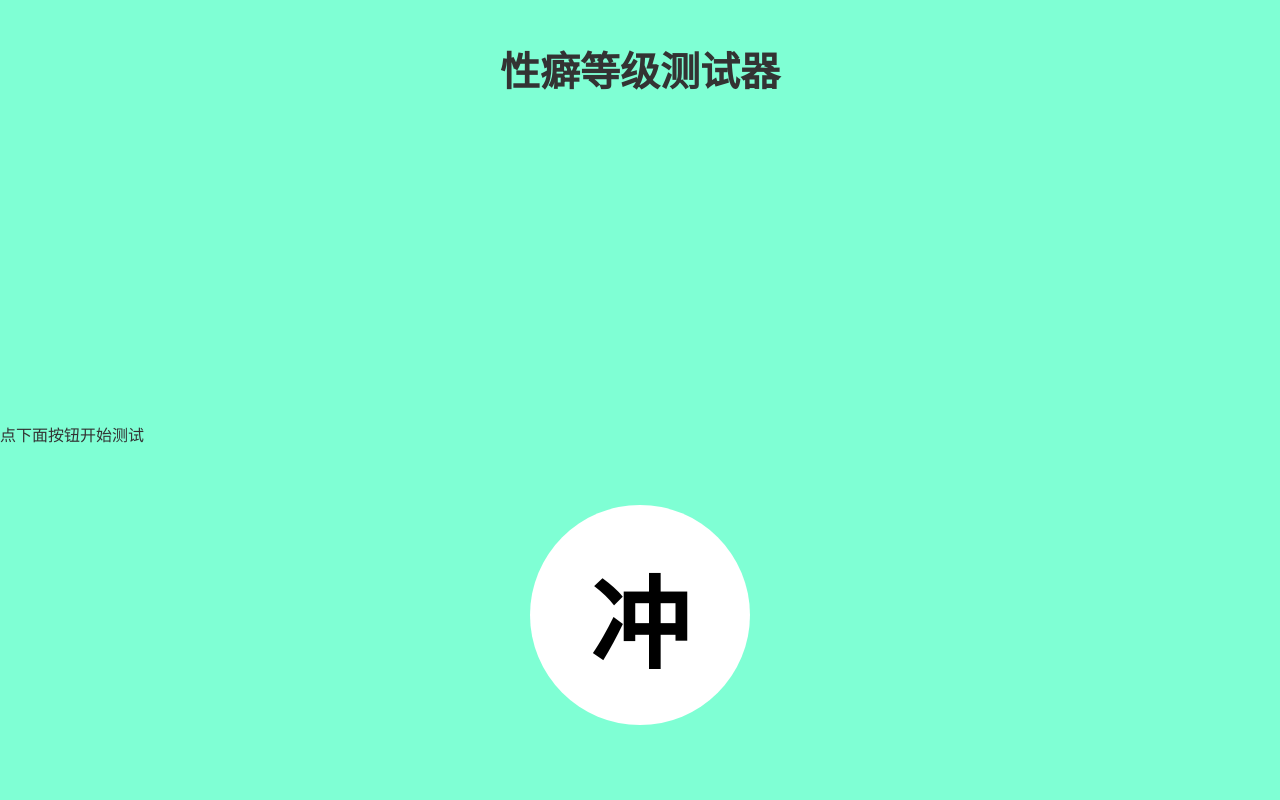
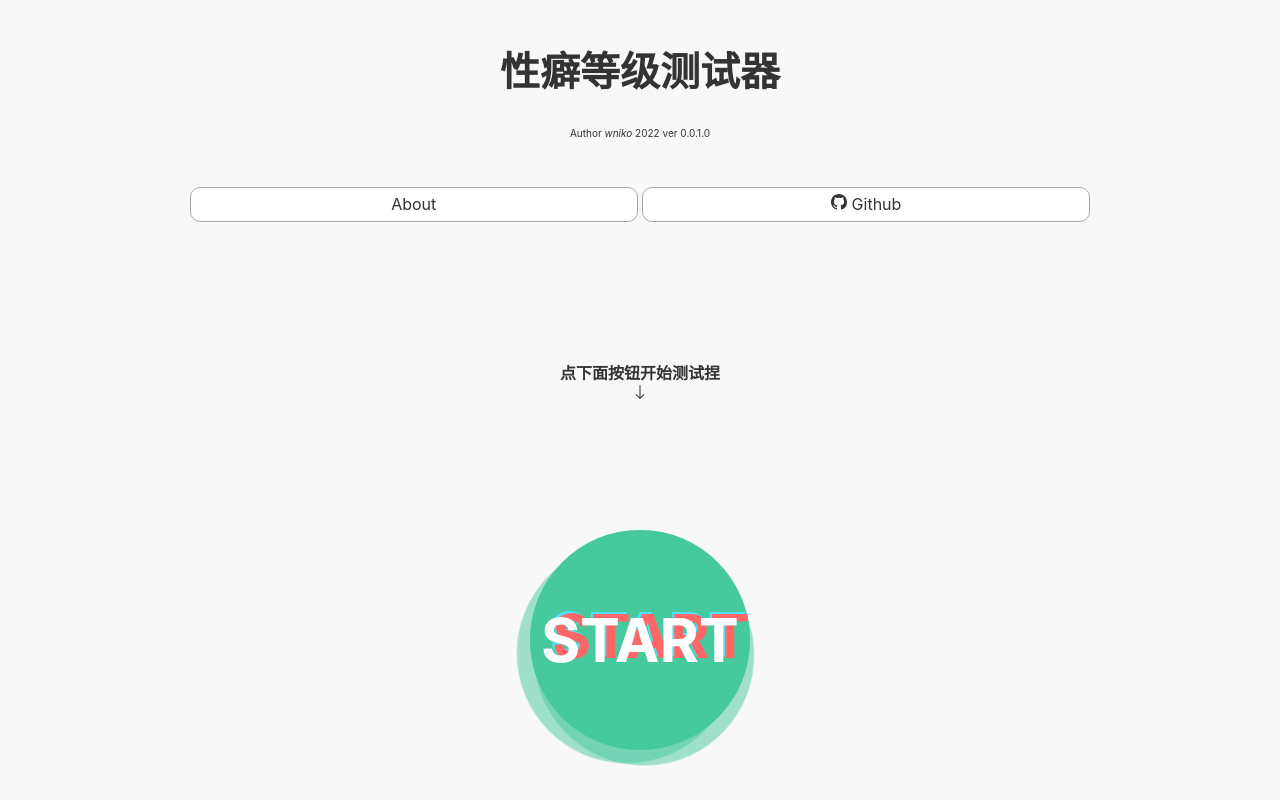
Before and after one commit to elpwc/seiheki-test, a Svelte app: page / in a window 1280 px wide. Built offline with nearby package versions, Linux system fonts and the light colour scheme.

Commit message:
completed home, scoreSum, color switch, etc

```diff
--- a/package.json
+++ b/package.json
@@ -13,6 +13,7 @@
     "@rollup/plugin-node-resolve": "^11.0.0",
     "@rollup/plugin-typescript": "^8.0.0",
     "@tsconfig/svelte": "^2.0.0",
+    "@types/lodash": "^4.14.178",
     "rollup": "^2.3.4",
     "rollup-plugin-css-only": "^3.1.0",
     "rollup-plugin-livereload": "^2.0.0",
@@ -28,6 +29,7 @@
     "@rollup/plugin-json": "^4.1.0",
     "animate.css": "^4.1.1",
     "gsap": "^3.9.0",
+    "lodash": "^4.17.21",
     "sirv-cli": "^1.0.0"
   }
 }
--- a/src/App.svelte
+++ b/src/App.svelte
@@ -2,18 +2,17 @@
   import type Seiheki from './objects/seiheki';
   import { SeihekiBuilder } from './objects/seiheki';
   import Card from './Card.svelte';
-  import { currentSeihekiPage_s, winHeight_s, winWidth_s, device, selected, score_sum, seiheki_data, currentPage_s } from './stores';
+  import { currentSeihekiPage_s, winHeight_s, winWidth_s, device, selected, scoreSum_s, seiheki_data, currentPage_s, level_data } from './stores';
   import SeihekiShow from './SeihekiShow.svelte';
   import gsap from 'gsap';
   import { onMount } from 'svelte';
   import Home from './Home.svelte';
+  import test_data from './data/_safe.json';
 
-  import test_data from './data/_safe.json';
-  import seiheki_lv1 from './data/seiheki_lv1.json';
+  import seiheki_json from './dataLoader';
+  import { LevelBuilder } from './objects/level';
 
-  const safe_mode = true; // office developping mode
-
-  let update = true;
+  const safe_mode = false; // office developping mode
 
   onMount(async () => {
     winHeight_s.set(window.innerHeight);
@@ -24,11 +23,14 @@
         seiheki_data.push(SeihekiBuilder(seiheki.title, 1, seiheki.score, seiheki.desc));
       });
     } else {
-      seiheki_lv1.seihekis.forEach((seiheki) => {
-        seiheki_data.push(SeihekiBuilder(seiheki.title, 1, seiheki.score, seiheki.desc));
+      seiheki_json.forEach((level_d, level: number) => {
+        // @ts-ignore
+        level_data.push(LevelBuilder(level_d.config.title, level + 1, level_d.config.color, level_d.config.desc));
+        level_d.seihekis.forEach((seiheki) => {
+          seiheki_data.push(SeihekiBuilder(seiheki.title, level + 1, seiheki.score, seiheki.desc));
+        });
       });
     }
-    update = !update;
   });
 
   window.addEventListener('resize', () => {
@@ -42,8 +44,32 @@
   let currentSeihekiPage: number = 0;
   let currentPage: string = '';
 
+  let backgroundColor: string = '#f8f8f8';
+
+  let scoreSum: number = 0;
+
+  scoreSum_s.subscribe((v) => {
+    scoreSum = v;
+  });
+
   currentPage_s.subscribe((v) => {
     currentPage = v;
+    switch (v) {
+      case 'home':
+        backgroundColor = '#f8f8f8';
+        break;
+      case 'select':
+        backgroundColor = '#47c99e';
+        break;
+      case 'about':
+        backgroundColor = '#f8f8f8';
+        break;
+      case 'complete':
+        backgroundColor = '#f8f8f8';
+        break;
+      default:
+        break;
+    }
   });
 
   winWidth_s.subscribe((v) => {
@@ -53,9 +79,26 @@
     w_height = v;
   });
 
+  const change_bg = async (to: string) => {
+    gsap.to('.bg', {
+      duration: 1,
+      ease: 'none',
+      backgroundColor: to,
+    });
+  };
+
   let last_page = 0;
+  let last_level = 0;
   currentSeihekiPage_s.subscribe((v) => {
     last_page = currentSeihekiPage;
+    if (seiheki_data.length > 0 && last_level !== seiheki_data[v]?.level) {
+      // @ts-ignore
+      backgroundColor = seiheki_json[seiheki_data[v]?.level - 1].config.color;
+      change_bg(backgroundColor);
+    }
+
+    last_level = seiheki_data[v]?.level;
+
     currentSeihekiPage = v;
     if (last_page > currentSeihekiPage) {
       gsap.from('.card1', {
@@ -106,7 +149,7 @@
 </script>
 
 <main>
-  <div class="page bg" style="z-index: 0;" />
+  <div class="page bg" style={`z-index: 0; background-color: ${backgroundColor}`} />
 
   <div class="page" style="z-index: 1;">
     {#if currentPage === 'home'}
@@ -126,10 +169,10 @@
     {:else if currentPage === 'select'}
       <div>
         <Card className={`card1`} left={-w_width}>
-          <SeihekiShow data={seiheki_data[currentSeihekiPage]} />
+          <SeihekiShow color={backgroundColor} data={seiheki_data[currentSeihekiPage]} />
         </Card>
         <Card className={`card2`} left={0}>
-          <SeihekiShow data={seiheki_data[currentSeihekiPage]} />
+          <SeihekiShow color={backgroundColor} data={seiheki_data[currentSeihekiPage]} />
         </Card>
       </div>
     {:else}
@@ -146,6 +189,7 @@
             currentSeihekiPage_s.set(currentSeihekiPage - 1);
           } else {
             currentPage_s.set('home');
+            backgroundColor = '#f8f8f8';
           }
         }}
       >
@@ -159,7 +203,7 @@
         {/if}
       </div>
 
-      <div class="header-item">{`${score_sum}分`}</div>
+      <div class="header-item">{`${scoreSum}'`}</div>
 
       <div class="header-item">
         {`${currentSeihekiPage + 1} / ${seiheki_data.length}`}
@@ -200,6 +244,5 @@
   }
 
   .bg {
-    background-color: aquamarine;
   }
 </style>
--- a/src/Home.svelte
+++ b/src/Home.svelte
@@ -1,33 +1,25 @@
 <script lang="ts">
-  import gsap from 'gsap/all';
+  import gsap, { CustomEase } from 'gsap/all';
   import { onMount } from 'svelte';
-  import { currentPage_s, winHeight_s, winWidth_s } from './stores';
+  import { currentPage_s, winHeight_s, winWidth_s, currentSeihekiPage_s } from './stores';
+
+  let start_clicked: boolean = false;
 
   const chong_onclick = () => {
-    gsap.from('#chong', {
-      duration: 1,
-      width: 220,
-      height: 220,
-      borderRadius: 220,
-      backgroundColor: 'white',
-      ease: 'power3.out',
-    });
+    start_clicked = true;
     gsap.to('#chong', {
-      duration: 1,
+      duration: 0.5,
       width: 1000,
       height: 1000,
       borderRadius: 1000,
       backgroundColor: 'white',
-      ease: 'power3.out',
+      ease: 'power4.out',
       onComplete: () => {
         currentPage_s.set('select');
+        currentSeihekiPage_s.set(0);
       },
     });
   };
-
-  onMount(async () => {
-    move();
-  });
 
   let winheight = 0,
     winwidth = 0;
@@ -37,46 +29,115 @@
   winWidth_s.subscribe((v) => {
     winwidth = v;
   });
+  onMount(async () => {
+    gsap.to('.rotate_circle.c1', {
+      duration: 3,
+      rotation: 360,
+      ease: 'none',
+      repeat: -1,
+    });
+    gsap.to('.rotate_circle.c2', {
+      duration: 5,
+      rotation: 360,
+      ease: 'none',
+      repeat: -1,
+    });
+    gsap.to('.rotate_circle.c3', {
+      duration: 2,
+      rotation: 360,
+      ease: 'none',
+      repeat: -1,
+    });
 
-  const move = () => {
-    gsap.from('.tip', {
+    const tl = gsap.timeline({ repeat: -1 });
+    tl.to('.tip', {
       duration: 1,
-      top: 0.5 * winheight,
+      top: '50%',
+      ease: 'power3.out',
+      reversed: true,
+    });
+    tl.to('.tip', {
+      duration: 1,
+      top: '50%',
       ease: 'power3.out',
     });
-    gsap.to('.tip', {
-      duration: 1,
-      top: 0.6 * winheight,
-      ease: 'power3.out',
+
+    gsap.to('#start_blue', {
+      duration: 0.2,
+      left: '7%',
+      ease: CustomEase.create(
+        'custom',
+        'M0,0 C0,0 0.183,0.888 0.212,0.888 0.212,0.921 0.379,-0.007 0.38,0.026 0.408,0.026 0.489,0.822 0.518,0.822 0.518,0.855 0.627,-0.001 0.628,0.032 0.656,0.032 0.799,0.868 0.828,0.868 0.828,0.901 1,0 1,0 '
+      ),
+      repeat: -1,
+      repeatDelay: 1.5,
     });
-    gsap.from('.tip', {
-      duration: 1,
-      delay: 1,
-      top: 0.6 * winheight,
-      ease: 'power3.out',
+    gsap.to('#start_red', {
+      duration: 0.2,
+      left: '11%',
+      ease: CustomEase.create(
+        'custom',
+        'M0,0 C0,0 0.183,0.888 0.212,0.888 0.212,0.921 0.379,-0.007 0.38,0.026 0.408,0.026 0.489,0.822 0.518,0.822 0.518,0.855 0.627,-0.001 0.628,0.032 0.656,0.032 0.799,0.868 0.828,0.868 0.828,0.901 1,0 1,0 '
+      ),
+      repeat: -1,
+      repeatDelay: 1.5,
     });
-    gsap.to('.tip', {
-      duration: 1,
-      delay: 1,
-      top: 0.5 * winheight,
-      ease: 'power3.out',
-      onComplete: () => {
-        move();
-      },
-    });
-  };
+  });
 </script>
 
 <div>
   <div>
-    <p class="title">性癖等级测试器</p>
+    <p class="title">
+      性癖等级测试器<br />
+      <span style="font-size: 10px; font-weight: normal;">Author <i>wniko</i> 2022 ver 0.0.1.0</span>
+    </p>
+    <div>
+      <button
+        class="top-button"
+        on:click={() => {
+          currentPage_s.set('about');
+        }}>About</button
+      >
+      <button
+        class="top-button"
+        on:click={() => {
+          window.open('https://github.com/elpwc/seiheki-test', '_blank');
+        }}
+      >
+        <span style="text-align: left;"
+          ><svg xmlns="http://www.w3.org/2000/svg" width="16" height="16" fill="currentColor" class="bi bi-github" viewBox="0 0 16 16">
+            <path
+              d="M8 0C3.58 0 0 3.58 0 8c0 3.54 2.29 6.53 5.47 7.59.4.07.55-.17.55-.38 0-.19-.01-.82-.01-1.49-2.01.37-2.53-.49-2.69-.94-.09-.23-.48-.94-.82-1.13-.28-.15-.68-.52-.01-.53.63-.01 1.08.58 1.23.82.72 1.21 1.87.87 2.33.66.07-.52.28-.87.51-1.07-1.78-.2-3.64-.89-3.64-3.95 0-.87.31-1.59.82-2.15-.08-.2-.36-1.02.08-2.12 0 0 .67-.21 2.2.82.64-.18 1.32-.27 2-.27.68 0 1.36.09 2 .27 1.53-1.04 2.2-.82 2.2-.82.44 1.1.16 1.92.08 2.12.51.56.82 1.27.82 2.15 0 3.07-1.87 3.75-3.65 3.95.29.25.54.73.54 1.48 0 1.07-.01 1.93-.01 2.2 0 .21.15.46.55.38A8.012 8.012 0 0 0 16 8c0-4.42-3.58-8-8-8z"
+            /></svg
+          ></span
+        >
+        Github</button
+      >
+    </div>
     <div class="tip">
-      <p>点下面按钮开始测试</p>
+      <p>点下面按钮开始测试捏</p>
+      <p>
+        <svg xmlns="http://www.w3.org/2000/svg" width="16" height="16" fill="currentColor" class="bi bi-arrow-down" viewBox="0 0 16 16">
+          <path fill-rule="evenodd" d="M8 1a.5.5 0 0 1 .5.5v11.793l3.146-3.147a.5.5 0 0 1 .708.708l-4 4a.5.5 0 0 1-.708 0l-4-4a.5.5 0 0 1 .708-.708L7.5 13.293V1.5A.5.5 0 0 1 8 1z" />
+        </svg>
+      </p>
     </div>
   </div>
 
   <div class="chong_container" style="">
-    <button id="chong" on:click|once={chong_onclick}>冲</button>
+    <div id="chong" style="background-color: #47c99e;" on:click|once={chong_onclick}>
+      <div style="z-index: 1;">START</div>
+      {#if !start_clicked}
+        <div id="start_blue" style="z-index: 0;color: #50e1ff; top:31%; left: 9%;">START</div>
+        <div id="start_red" style="z-index: 0;color: #ff6767; top:32%; left: 10%;">START</div>
+      {/if}
+    </div>
+
+    {#if !start_clicked}
+      <div class="rotate_circle c1" style="background-color: #47c99e;rotation: 0deg; transform-origin: 53% 53%; opacity: 0.5;" />
+      <div class="rotate_circle c2" style="background-color: #47c99e;rotation: 0deg; transform-origin: 47% 47%; opacity: 0.5;" />
+      <div class="rotate_circle c3" style="background-color: #47c99e;rotation: 0deg; transform-origin: 47% 53%; opacity: 0.5;" />
+    {/if}
   </div>
 </div>
 
@@ -87,6 +148,14 @@
   }
   .tip {
     position: fixed;
+    left: 0;
+    right: 0;
+    top: 45%;
+    text-align: center;
+  }
+  .tip p {
+    margin: 0;
+    font-weight: bold;
   }
   .chong_container {
     position: absolute;
@@ -99,13 +168,34 @@
     align-items: center;
   }
   #chong {
-    background-color: rgba(255, 255, 255, 100);
-    color: black;
+    color: white;
     width: 220px;
     height: 220px;
     border: none;
     border-radius: 220px;
-    font-size: 100px;
+    font-size: 60px;
     font-weight: bold;
+    position: absolute;
+    z-index: 3;
+    display: flex;
+    justify-content: center;
+    align-items: center;
+  }
+  #chong div {
+    position: absolute;
+  }
+  .rotate_circle {
+    width: 220px;
+    height: 220px;
+    border: none;
+    border-radius: 220px;
+    position: absolute;
+    z-index: 0;
+  }
+  .top-button {
+    background-color: white;
+    border: 1px solid darkgray;
+    width: 35vw;
+    border-radius: 10px;
   }
 </style>
--- a/src/SeihekiShow.svelte
+++ b/src/SeihekiShow.svelte
@@ -2,8 +2,8 @@
   import type Seiheki from './objects/seiheki';
   import { SeihekiBuilder } from './objects/seiheki';
   export let data: Seiheki = SeihekiBuilder('', 0, 0);
-
-  import { currentSeihekiPage_s, winHeight_s, winWidth_s, device, seiheki_data } from './stores';
+  export let color: string = '';
+  import { currentSeihekiPage_s, winHeight_s, winWidth_s, device, seiheki_data, scoreSum_s } from './stores';
 
   let currentSeihekiPage: number = 0;
   currentSeihekiPage_s.subscribe((v) => {
@@ -12,7 +12,8 @@
 
   const button_text: string[][] = [[], ['不能接受', '接受 or 喜欢'], ['不能接受', '接受', '喜欢'], ['不能接受', '无所谓', '接受', '喜欢'], ['不能接受', '无所谓', '接受', '喜欢']];
 
-  const btn_onclick = () => {
+  const btn_onclick = (i: number) => {
+    scoreSum_s.update((n) => n + i + 1);
     if (currentSeihekiPage < seiheki_data.length - 1) currentSeihekiPage_s.set(currentSeihekiPage + 1);
   };
 </script>
@@ -22,7 +23,13 @@
   <div class="bottomdiv" style={device === 'desktop' ? 'padding: 0 35%' : ''}>
     <div class="btnlist">
       {#each new Array(data.score + 1) as _, i}
-        <button class="selectbtn" on:click={btn_onclick}>{button_text[data.score][i]}</button>
+        <button
+          class="selectbtn"
+          style={`color: ${color};`}
+          on:click={() => {
+            btn_onclick(i);
+          }}>{button_text[data.score][i]}</button
+        >
       {/each}
     </div>
   </div>
@@ -58,7 +65,7 @@
     font-size: 30px;
     border: none;
     border-radius: 5px;
-    color: rgb(71, 201, 158);
+    /*color: rgb(71, 201, 158);*/
     transition: 200ms;
     width: 95%;
   }
--- a/src/data/seiheki_lv1.json
+++ b/src/data/seiheki_lv1.json
@@ -3,7 +3,7 @@
     "level": 1,
     "title": "人类",
     "desc": "被广泛接受，随便一位年上亲戚说不定也喜欢的程度的xp",
-    "color": "rgb(255, 255, 255)"
+    "color": "#47c99e"
   },
   "template": [{ "title": "", "score": 0, "desc": "" }],
   "seihekis": [
--- a/src/data/seiheki_lv2.json
+++ b/src/data/seiheki_lv2.json
@@ -3,12 +3,12 @@
     "level": 2,
     "title": "勇者",
     "desc": "在社会上部分存在，但会被部分庶民评价为变态的程度的xp",
-    "color": "rgb(255, 255, 255)"
+    "color": "#c9ba47"
   },
   "template": [{ "title": "", "score": 0, "desc": "" }],
   "seihekis": [
     {
-      "title": "",
+      "title": "待完成",
       "score": 1,
       "desc": ""
     },
--- a/src/data/seiheki_lv3.json
+++ b/src/data/seiheki_lv3.json
@@ -3,7 +3,7 @@
     "level": 3,
     "title": "魔王",
     "desc": "现实中几乎没有，在常人看来触犯法律/违背伦理/非常怪异但还不至于guro的程度的xp",
-    "color": "rgb(255, 255, 255)"
+    "color": "#c97847"
   },
   "template": [{ "title": "", "score": 0, "desc": "" }],
   "seihekis": [
--- a/src/data/seiheki_lv4.json
+++ b/src/data/seiheki_lv4.json
@@ -3,7 +3,7 @@
     "level": 4,
     "title": "深渊",
     "desc": "不过包含了些轻度+中度guro成分在内的程度的xp，想必对大家也是小菜一碟吧",
-    "color": "rgb(255, 255, 255)"
+    "color": "#41141c"
   },
   "template": [{ "title": "", "score": 0, "desc": "" }],
   "seihekis": [
--- a/src/data/seiheki_lv5.json
+++ b/src/data/seiheki_lv5.json
@@ -3,7 +3,7 @@
     "level": 5,
     "title": "?????",
     "desc": "包含了重度Guro，几乎让任何一个人都会感到恶心的程度的xp",
-    "color": "rgb(255, 255, 255)"
+    "color": "#150101"
   },
   "template": [{ "title": "", "score": 0, "desc": "" }],
   "seihekis": [
--- /dev/null
+++ b/src/dataLoader.ts
@@ -0,0 +1,17 @@
+import _ from 'lodash';
+import lv1 from './data/seiheki_lv1.json';
+import lv2 from './data/seiheki_lv2.json';
+import lv3 from './data/seiheki_lv3.json';
+import lv4 from './data/seiheki_lv4.json';
+import lv5 from './data/seiheki_lv5.json';
+
+/*
+const seiheki_json = _.map(_.range(1, 6), async (n) => {
+  return await import(`./data/seiheki_lv${n}.json`).then((module) => {
+    console.log(module);
+    return module;
+  });
+});
+*/
+const seiheki_json = [lv1, lv2, lv3, lv4, lv5];
+export default seiheki_json;
--- /dev/null
+++ b/src/objects/level.ts
@@ -0,0 +1,15 @@
+export default interface Level {
+  title: string;
+  level: number;
+  color: string;
+  description?: string;
+}
+
+export const LevelBuilder = (title: string, level: number, color: string, description: string = '') => {
+  return {
+    title: title,
+    level: level,
+    color: color,
+    description: description,
+  } as Level;
+};
```
Also changed, not shown: src/stores.ts (+5 -2 lines), 1 other file (tests, documents, lock files or other folders).
